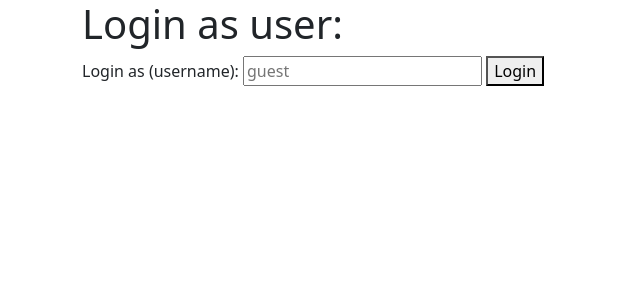
After one commit to GudwinAO/Flask, a Flask app: page /auth/login/ in a window 1280 px wide. The commit adds this page. Shown: the top 300 px of the page, without its empty margins (0-640 px from the left). Run offline with Flask 3, Linux system fonts and the light colour scheme; some libraries are stand-ins or nearby versions.

Commit message:
lesson_3_done

```diff
--- a/blog/app.py
+++ b/blog/app.py
@@ -7,6 +7,7 @@ import time
 from werkzeug.exceptions import BadRequest
 
 from blog.models.database import db
+from blog.views.auth import login_manager, auth_app
 
 
 
@@ -19,6 +20,53 @@ app.register_blueprint(articles_app, url_prefix="/articles")
 app.config["SQLALCHEMY_DATABASE_URI"] = "sqlite:////tmp/blog.db"
 app.config["SQLALCHEMY_TRACK_MODIFICATIONS"] = False
 db.init_app(app)
+
+
+app.config["SECRET_KEY"] = "abcdefg123456"
+app.register_blueprint(auth_app, url_prefix="/auth")
+login_manager.init_app(app)
+
+
+@app.cli.command("init-db")
+def init_db():
+    """
+    Run in your terminal:
+    flask init-db
+    """
+    db.create_all()
+    print("done!")
+
+
+@app.cli.command("create-users")
+def create_users():
+    """
+    Run in your terminal:
+    flask create-users
+    > done! created users: <User #1 'admin'> <User #2 'james'>
+    """
+    from blog.models import User
+    admin = User(username="admin", is_staff=True)
+    james = User(username="james")
+    db.session.add(admin)
+    db.session.add(james)
+    db.session.commit()
+    print("done! created users:", admin, james)
+
+
+
+
+
+
+
+
+
+
+
+
+
+
+
+
 
 
 def create_app():
--- a/blog/models/__init__.py
+++ b/blog/models/__init__.py
@@ -0,0 +1,4 @@
+from blog.models.user import User
+__all__ = [
+    "User",
+    ]
--- a/blog/models/user.py
+++ b/blog/models/user.py
@@ -1,9 +1,10 @@
 from sqlalchemy import Column, Integer, String, Boolean
 from blog.models.database import db
+from flask_login import UserMixin
 
 
 
-class User(db.Model):
+class User(db.Model, UserMixin):
 
     id = Column(Integer, primary_key=True)
     username = Column(String(80), unique=True, nullable=False)
--- /dev/null
+++ b/blog/templates/auth/login.html
@@ -0,0 +1,25 @@
+{% extends 'base.html' %}
+
+{% block title %}
+    Login as
+{% endblock %}
+
+{% block body %}
+    <h1>Login as user:</h1>
+    {% if error %}
+        <div class="alert alert-danger" role="alert">
+            {{ error }}
+        </div>
+    {% endif %}
+    <form method="post">
+        <label for="input-username">Login as (username):</label>
+        <input
+            id="input-username"
+            type="text"
+            name="username"
+            placeholder="guest"
+            required
+        >
+        <button type="submit">Login</button>
+    </form>
+{% endblock %}
--- a/blog/templates/base.html
+++ b/blog/templates/base.html
@@ -26,10 +26,20 @@
                 <div class="container-fluid">
                     <a class="navbar-brand" href="{{ url_for('index') }}">Blog</a>
                     <button class="navbar-toggler" type="button" data-bs-toggle="collapse"
-                data-bs-target="#navbarNavAltMarkup" aria-controls="navbarNavAltMarkup"
-                aria-expanded="false" aria-label="Toggle navigation">
+                        data-bs-target="#navbarNavAltMarkup" aria-controls="navbarNavAltMarkup"
+                        aria-expanded="false" aria-label="Toggle navigation">
                         <span class="navbar-toggler-icon"></span>
                     </button>
+                    <div class="navbar-nav ms-auto">
+                        {% if current_user.is_authenticated %}
+                            <a class="nav-link" href="{{ url_for('logout') }}">Logout</a>
+                        {% else %}
+                            <a href="{{ url_for('login') }}"
+                                class="nav-link {% if request.endpoint == 'login' -%}active{%- endif %}">
+                                Login
+                        </a>
+                        {% endif %}
+                    </div>
                     <div class="collapse navbar-collapse" id="navbarNavAltMarkup">
                         <div class="navbar-nav">
                             {% for (endpoint, label) in [('users_app.list', 'Users'), ('articles_app.list', 'Articles')] %}
--- /dev/null
+++ b/blog/views/auth.py
@@ -0,0 +1,56 @@
+from flask import Blueprint, render_template, request, redirect, url_for
+from flask_login import LoginManager, login_user, logout_user, login_required
+
+from blog.models import User
+
+auth_app = Blueprint("auth_app", __name__)
+
+login_manager = LoginManager()
+login_manager.login_view = "auth_app.login"
+
+
+@login_manager.user_loader
+def load_user(user_id):
+    return User.query.filter_by(id=user_id).one_or_none()
+
+
+@login_manager.unauthorized_handler
+def unauthorized():
+    return redirect(url_for("auth_app.login"))
+
+
+__all__ = [
+"login_manager",
+"auth_app",
+]
+
+@auth_app.route("/login/", methods=["GET", "POST"], endpoint="login")
+def login():
+    if request.method == "GET":
+        return render_template("auth/login.html")
+
+    username = request.form.get("username")
+    if not username:
+        return render_template("auth/login.html", error="username not passed")
+
+    user = User.query.filter_by(username=username).one_or_none()
+    if user is None:
+        return render_template("auth/login.html", error=f"no user {username!r} found")
+
+    login_user(user)
+    return redirect(url_for("index"))
+
+
+
+@auth_app.route("/logout/", endpoint="logout")
+@login_required
+def logout():
+    logout_user()
+    return redirect(url_for("index"))
+
+
+
+@auth_app.route("/secret/")
+@login_required
+def secret_view():
+    return "Super secret data"
```
Also changed, not shown: blog/templates/index.html (+8 -1 lines), blog/templates/users/details.html (+7 -5 lines), blog/templates/users/list.html (+7 -5 lines), blog/views/users.py (+9 -11 lines), blog/models/database.py (line endings or trailing spaces).
